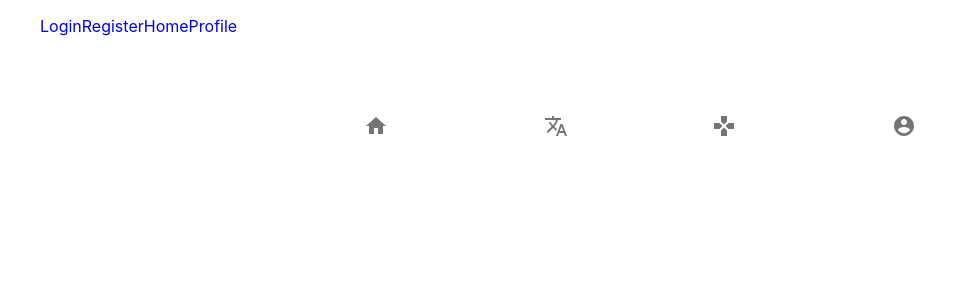
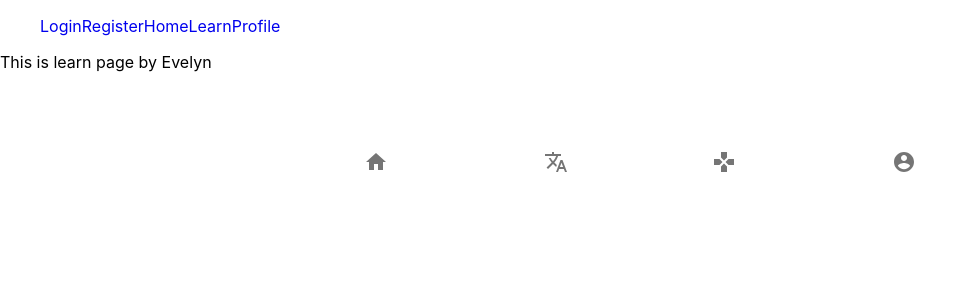
Before and after one commit to picowithleo/amigos-mema, a React (Create React App) app: page /learn in a window 1280 px wide. Shown: the top 300 px of the page, without its empty margins (0-977 px from the left). Built offline with nearby package versions, Linux system fonts and the light colour scheme.

Commit message:
add learn.js page

```diff
--- a/src/navigation/TopNav.js
+++ b/src/navigation/TopNav.js
@@ -32,6 +32,7 @@ const TopNav = () => {
                 <li><Link to="/login">Login</Link></li>
                 <li><Link to="/register">Register</Link></li>
                 <li><Link to="/home">Home</Link></li>
+                <li><Link to="/learn">Learn</Link></li>
                 <li><Link to="/profile">Profile</Link></li>
 
             </NavContainer>
--- /dev/null
+++ b/src/page/Learn.js
@@ -0,0 +1,8 @@
+import React from 'react';
+
+const Learn = props => {
+    return <div> This is learn page by Evelyn</div>;
+
+};
+
+export default Learn;
--- a/src/routes/Routes.js
+++ b/src/routes/Routes.js
@@ -4,12 +4,14 @@ import Home from '../page/Home';
 import Profile from '../page/Profile';
 import Login from '../auth/Login';
 import Register from '../auth/Register';
+import Learn from '../page/Learn';
 
 const Routes = () => {
   return (
     <Switch>
         <Redirect exact from="/" to="/login" />
         <Route exact path="/home" component={Home} />
+        <Route exact path="/learn" component={Learn} />
         <Route exact path="/profile" component={Profile} />
         <Route exact path="/login" component={Login} />
         <Route exact path="/register" component={Register} />
```
